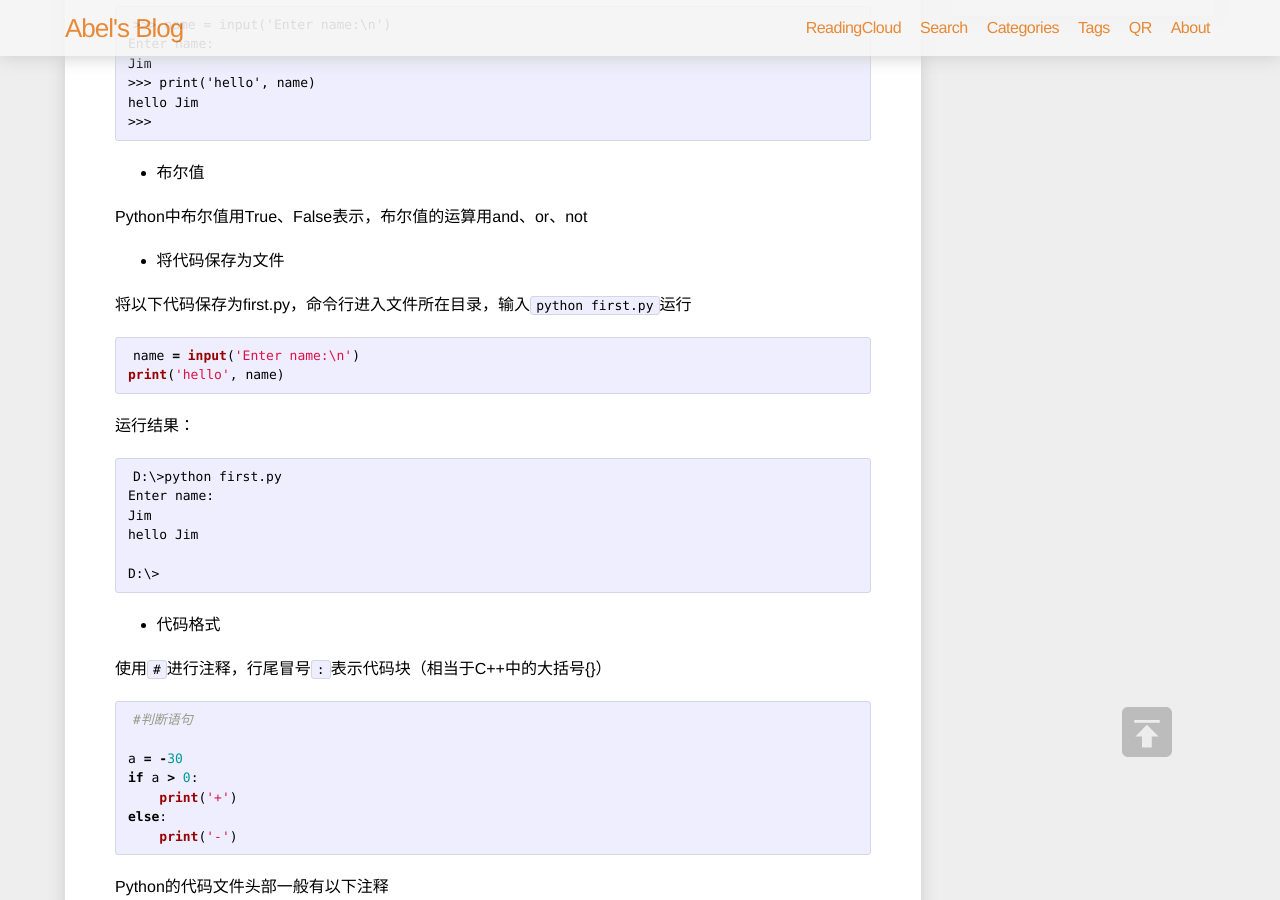
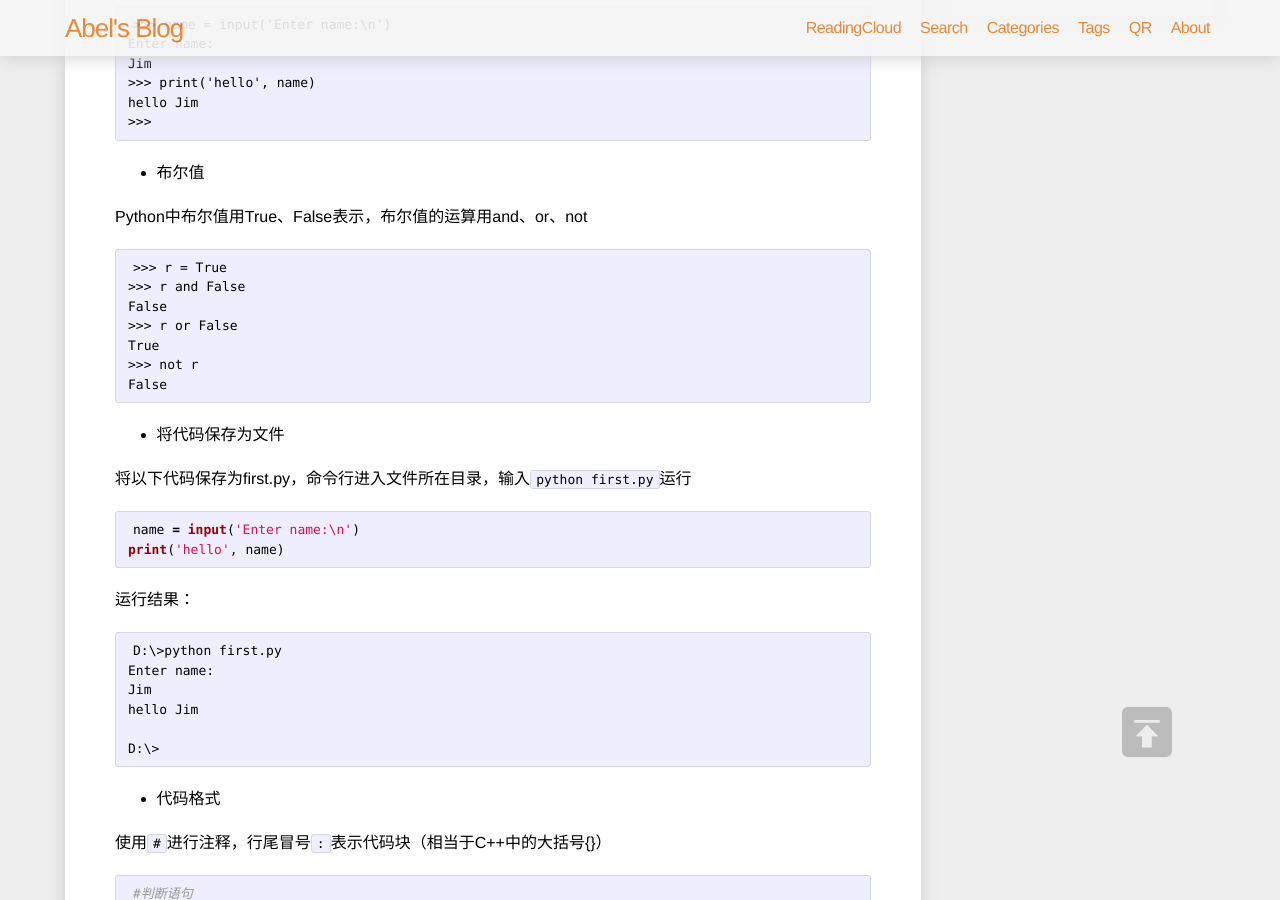
Before and after one commit to Abel-Liu/Abel-Liu.github.io, a Jekyll site: the page built from _posts/Python/2016-03-16-learn-python1.md, in a window 1280 px wide and 900 px high, scrolled down 1130 px. Built offline with Jekyll 4.4.1, drawn with Linux system fonts in a browser that asks for light colours; nearby versions of some CDN libraries; comment, search, counter and statistics services are not loaded.

Commit message:
update python

````diff
--- a/_posts/Python/2016-03-16-learn-python1.md
+++ b/_posts/Python/2016-03-16-learn-python1.md
@@ -68,6 +68,16 @@ hello Jim
 * 布尔值
 
 Python中布尔值用True、False表示，布尔值的运算用and、or、not
+
+```
+>>> r = True
+>>> r and False
+False
+>>> r or False
+True
+>>> not r
+False
+```
 
 * 将代码保存为文件
 
````
